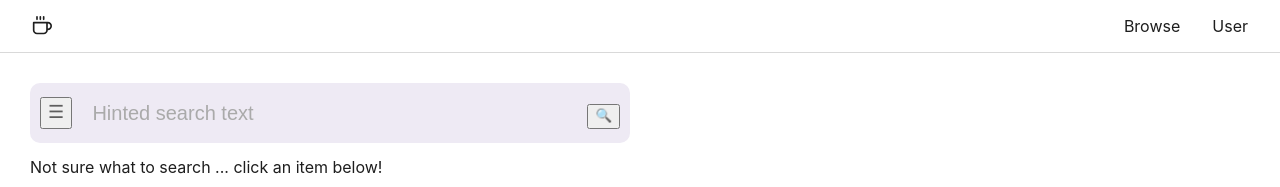
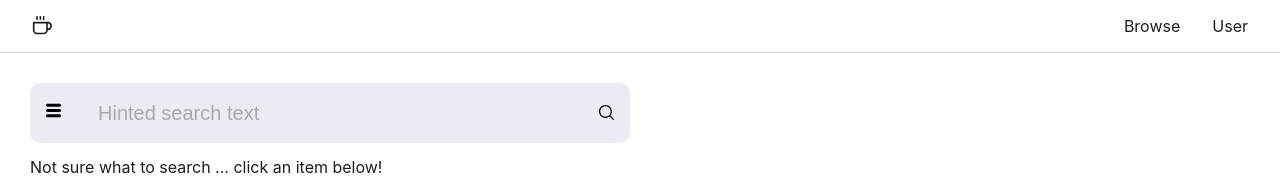
Before and after one commit to enibalo/MyBookList, a React (Vite) app in the folder frontend/: page /browse in a window 1280 px wide. Shown: the top 187 px of the page. Built offline with nearby package versions, Linux system fonts and the light colour scheme.

Commit message:
Updated Search Bar
Updated the buttons for the search bar

```diff
--- a/frontend/src/components/SearchBar.jsx
+++ b/frontend/src/components/SearchBar.jsx
@@ -1,18 +1,39 @@
 
 
 import styles from "../styles/SearchBar.module.css";
+import  MenuIcon from "../assets/Menu.svg";
+import  SearchIcon  from "../assets/Magnifying-Glass.svg";
 
 function SearchBar() {
   return (
     <div className={styles["header-container"]}>
-      <button className={styles["menu-icon"]}>☰</button>
+      <button className={styles["menu-icon"]}>
+      <img
+                  alt="Menu Icon"
+                  aria-label="User Pressed Menu"
+                  className={styles.icon}
+                  src={MenuIcon}
+                  width={15}
+                  height={15}
+                ></img>
+
+      </button>
       <div className={styles["search-bar"]}>
         <input
           type="text"
           className={styles["search-input"]}
           placeholder="Hinted search text"
         />
-        <button className={styles["search-icon"]} aria-label ="Search Button"> 🔍 </button>
+        <button className={styles["search-icon"]} aria-label ="Search Button">
+        <img
+                  alt="Search Icon"
+                  aria-label="User Pressed Search"
+                  className={styles.icon}
+                  src={SearchIcon}
+                  width={15}
+                  height={15}
+                ></img>
+        </button>
       </div>
     </div>
   );
--- a/frontend/src/main.jsx
+++ b/frontend/src/main.jsx
@@ -2,20 +2,16 @@ import { StrictMode } from "react";
 import { createRoot } from "react-dom/client";
 import { BrowserRouter, Routes, Route } from "react-router-dom";
 import "./styles/index.css";
-import Book from "./views/Book";
+//import Book from "./views/Book";
 import Browse from "./views/Browse";
-import SignUp from "./views/SignUp";
-import AddBook from "./views/AddBook";
-import UserSettings from "./views/UserSettings";
+//import SignUp from "./views/SignUp";
+//import AddBook from "./views/AddBook";
+//import UserSettings from "./views/UserSettings";
 
 createRoot(document.getElementById("root")).render(
   <StrictMode>
     <BrowserRouter>
       <Routes>
-        <Route path="settings" element={<UserSettings/>}></Route>
-        <Route path="signup" element={<SignUp/>}></Route>
-        <Route path="addBook" element={<AddBook/>}></Route>
-        <Route path="book/:isbn" element={<Book></Book>}></Route>
         <Route path="browse" element={<Browse/>}></Route>
       </Routes>
     </BrowserRouter>
--- a/frontend/src/styles/SearchBar.module.css
+++ b/frontend/src/styles/SearchBar.module.css
@@ -12,8 +12,8 @@
 }
 
 .menu-icon {
-  font-size: 18px;
-  color: #5e5e5e;
+  background: none;
+  border: none;
   cursor: pointer;
 }
 
@@ -33,6 +33,7 @@
 }
 
 .search-icon {
-  color: #5e5e5e;
+  background: none;
+  border: none;
   cursor: pointer;
 }
```
Also changed, not shown: frontend/src/assets/Magnifying-Glass.svg (added), frontend/src/assets/Menu.svg (added).
